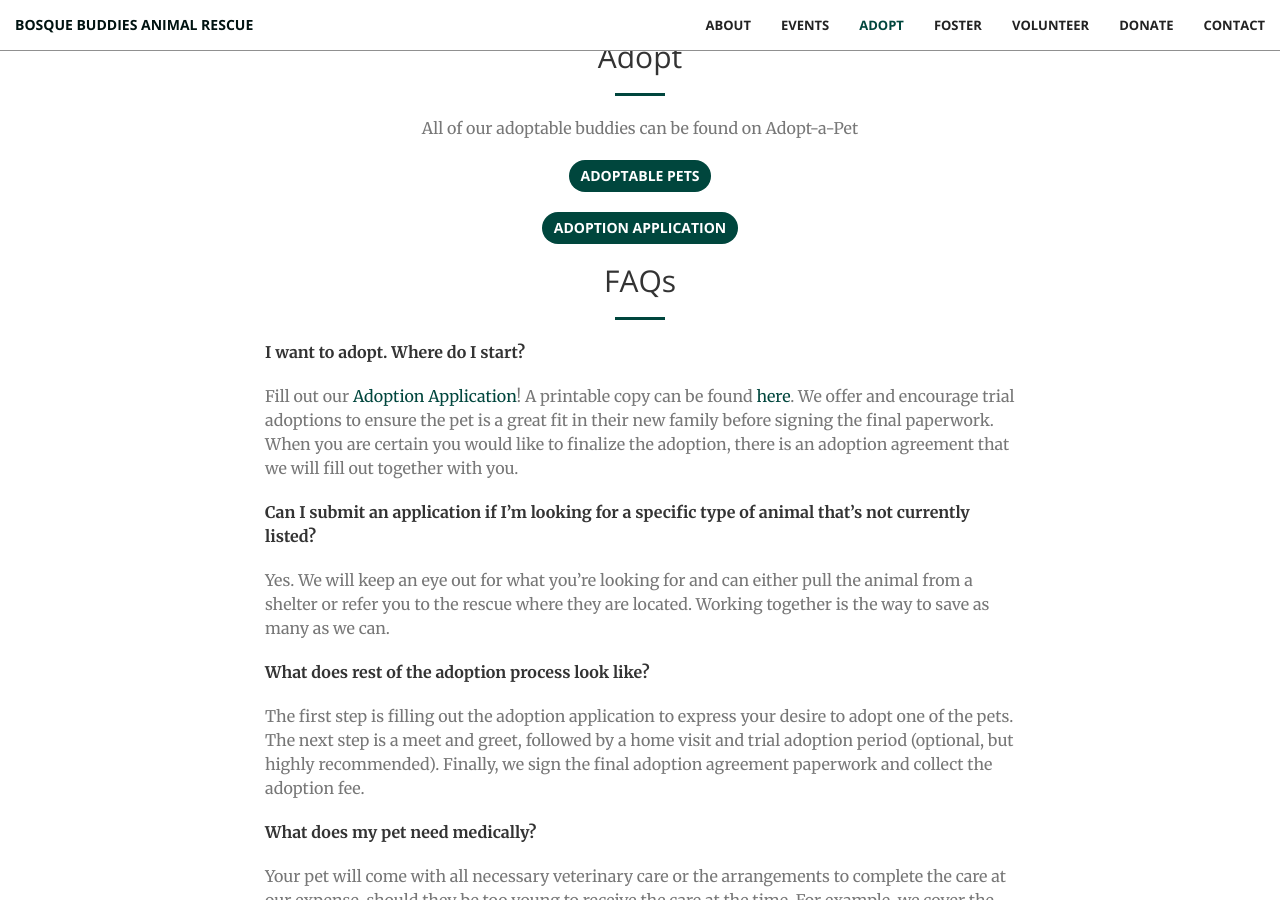
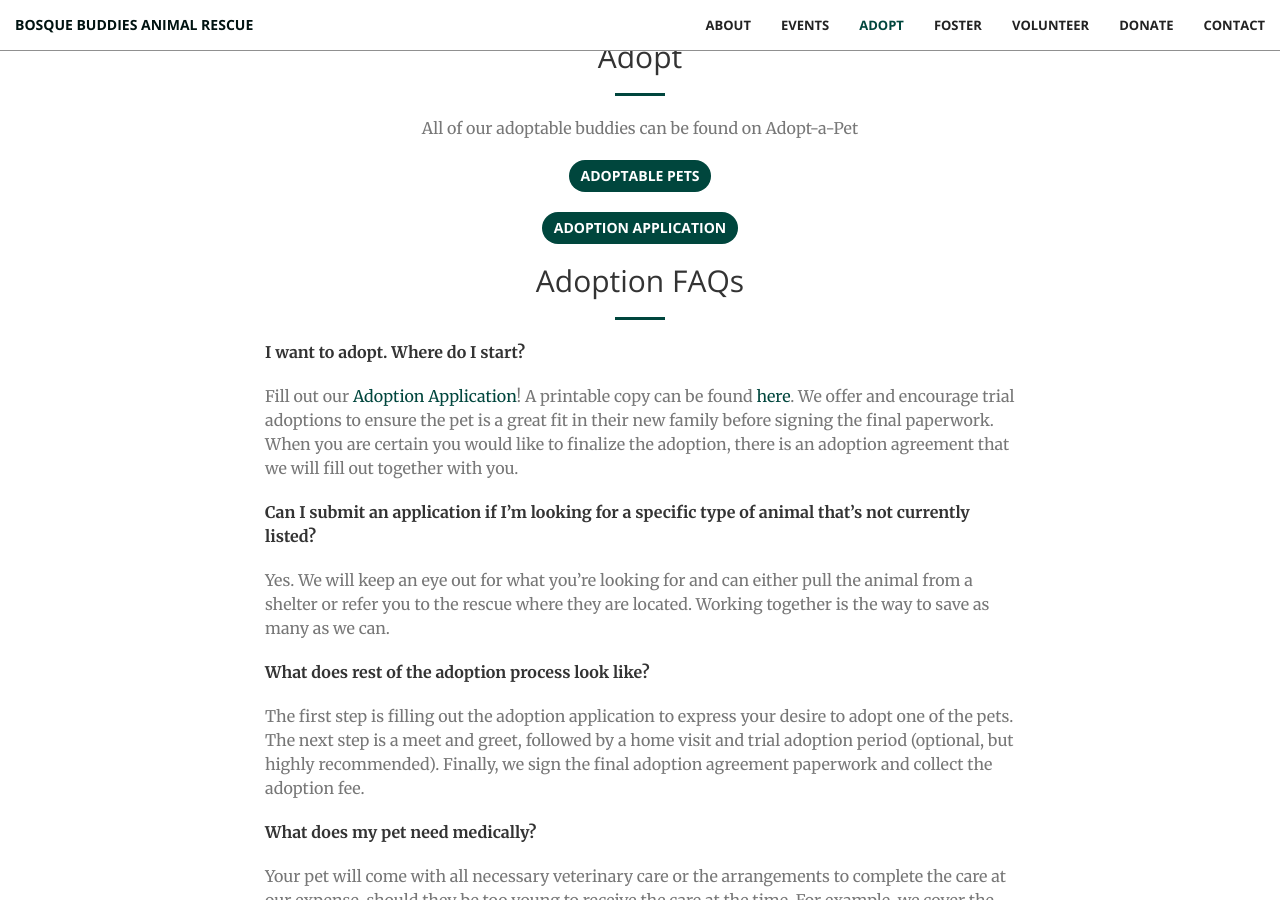
Before and after one commit to bbanimalrescue/bbanimalrescue.github.io, a Jekyll site: the page built from index.html, in a window 1280 px wide and 900 px high, scrolled down 2225 px. Built offline with Jekyll 4.4.1, drawn with Linux system fonts in a browser that asks for light colours.

Commit message:
Updated FAQs

```diff
--- a/_includes/adopt.html
+++ b/_includes/adopt.html
@@ -10,8 +10,8 @@
             </div>
         </div>
         <div class="row">
-            <div class="col-lg-8 col-lg-offset-2">
-                <h2 class="section-heading text-center">FAQs</h2>
+            <div class="col-lg-8 col-lg-offset-2 mt-2">
+                <h2 class="section-heading text-center">Adoption FAQs</h2>
                 <hr>
                 <p style="font-weight: bold;">I want to adopt. Where do I start?</p>
                 <p class="text-muted">Fill out our <a href="https://docs.google.com/forms/d/e/1FAIpQLSfp7Vo-kmVAjhwU5DoB7XEEHFd_yw1Mg6Rz-8kG4OtxolPiTw/viewform" target="_blank" rel="noopener noreferrer">Adoption Application</a>! A printable copy can be found <a href="">here</a>. We offer and encourage trial adoptions to ensure the pet is a great fit in their new family before signing the final paperwork. When you are certain you would like to finalize the adoption, there is an adoption agreement that we will fill out together with you.</p>
```
